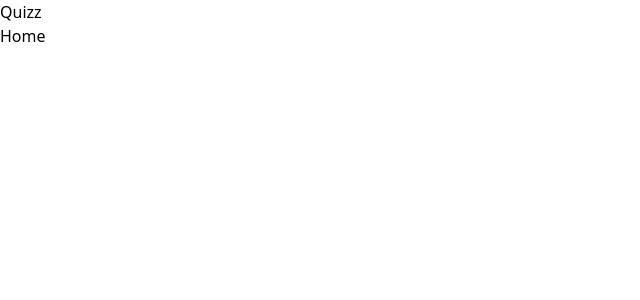
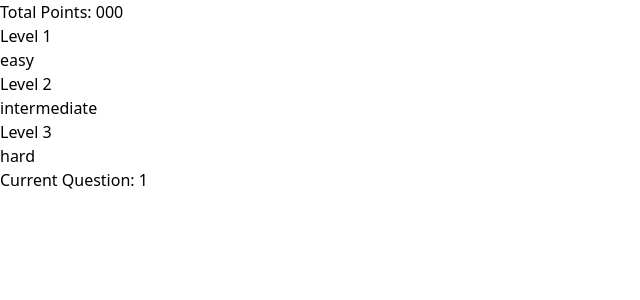
Before and after one commit to ILyes-SS/quizz-app, a React (Vite) app: page /quizz in a window 1280 px wide. Shown: the top 300 px of the page, without its empty margins (0-640 px from the left). Built offline with nearby package versions, Linux system fonts and the light colour scheme.

Commit message:
Enhance quiz functionality with level states, total points tracking, and question navigation

```diff
--- a/src/App.jsx
+++ b/src/App.jsx
@@ -16,7 +16,7 @@ export function App() {
       <a onClick={handleRedirection} className="ml-5">
         {categoryId ? "continue" : "start"}
       </a>
-      <h2>the category: {categoryId}</h2>
+      <h2>the category:{categoryId}</h2>
     </>
   );
 }
--- a/src/Store.jsx
+++ b/src/Store.jsx
@@ -3,4 +3,22 @@ import { create } from "zustand";
 export const useStore = create((set) => ({
   categoryId: null,
   setCategoryId: (id) => set((state) => ({ categoryId: id })),
+  levelsStates: ["ONGOING", "LOCKED", "LOCKED"], // when level is completed the next level become ONGOING
+  setLevelsStates: (newState, index) =>
+    set(
+      (state) => ({
+        levelsStates: state.levelsStates.toSpliced(index, 1, newState),
+      }),
+      false
+    ),
+  totalPoints: [0, 0, 0],
+  setTotalPoints: (points, index) =>
+    set((state) => ({
+      totalPoints: state.totalPoints.map((levelPoints, i) =>
+        index !== i ? levelPoints : levelPoints + points
+      ),
+    })),
+  currentQuestion: 1,
+  setCurrentQuestion: (question) =>
+    set((state) => ({ currentQuestion: question })),
 }));
--- a/src/components/Question.jsx
+++ b/src/components/Question.jsx
@@ -1,7 +1,17 @@
 import React from "react";
+import { useStore } from "../Store";
+import { useParams, useSearchParams } from "react-router-dom";
 
 const Question = () => {
-  return <div>Question</div>;
+  const [searchParams, setSearchParams] = useSearchParams({ question: 1 });
+  const { levelId } = useParams();
+  return (
+    <>
+      <h1>
+        this is question {searchParams.get("question")} from level {levelId}
+      </h1>
+    </>
+  );
 };
 
 export default Question;
--- a/src/components/Quizz.jsx
+++ b/src/components/Quizz.jsx
@@ -1,10 +1,43 @@
 import React from "react";
-import { Link } from "react-router-dom";
+import { Link, Outlet, useNavigate } from "react-router-dom";
+import { useStore } from "../Store";
+
 const Quizz = () => {
+  const difficulties = ["easy", "intermediate", "hard"];
+  const levelsStates = useStore((store) => store.levelsStates);
+  const currentQuestion = useStore((store) => store.currentQuestion);
+  const totalPoints = useStore((store) => store.totalPoints);
+  const navigate = useNavigate();
+
+  function handleRedirection(level, index) {
+    switch (level) {
+      case "ONGOING":
+        navigate(`level/${index + 1}/?question=${currentQuestion}`);
+        break;
+      case "LOCKED":
+        alert("you can not access this level yet");
+        break;
+      case "COMPLETED":
+        navigate(`level/${index + 1}/results`);
+        break;
+
+      default:
+        break;
+    }
+  }
   return (
     <>
-      <div>Quizz</div>
-      <Link to="/">Home</Link>
+      <Outlet />
+      <h1>Total Points: {totalPoints}</h1>
+      {levelsStates.map((level, index) => {
+        return (
+          <div key={index + 1} onClick={() => handleRedirection(level, index)}>
+            <div>Level {index + 1}</div>
+            <div>{difficulties[index]}</div>
+          </div>
+        );
+      })}
+      <h1>Current Question: {currentQuestion}</h1>
     </>
   );
 };
--- a/src/routes.jsx
+++ b/src/routes.jsx
@@ -21,7 +21,7 @@ export const routes = [
         path: "level/:levelId",
         children: [
           {
-            path: "",
+            index: true,
             element: <Question />,
           },
           {
```
